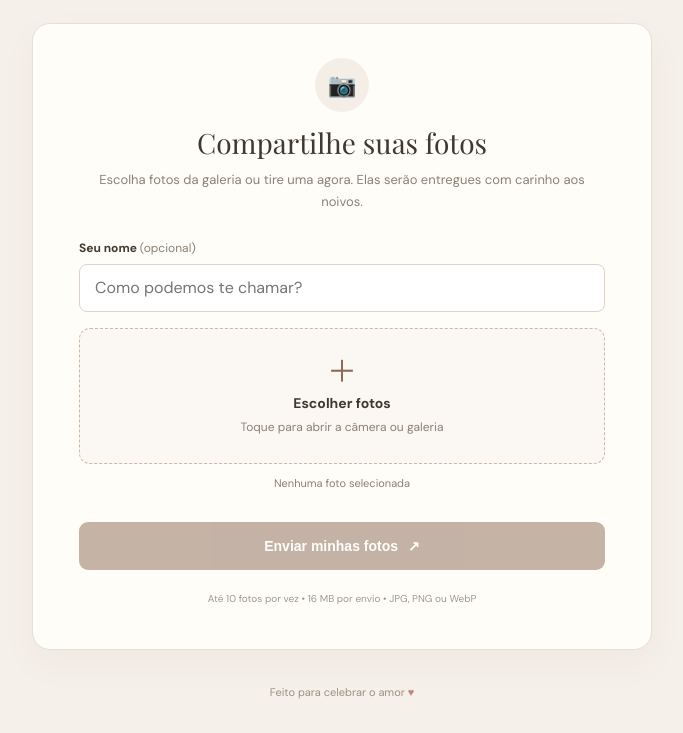
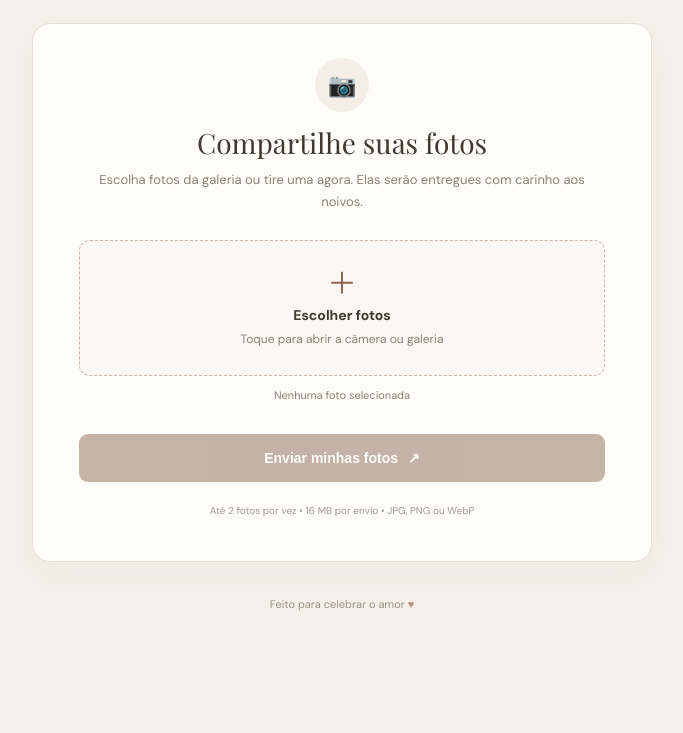
Before and after one commit to nicollas-ar/casamento, a Flask app: page / in a window 1280 px wide. Shown: the part 502-1235 px from the top of the page, without its empty margins (298-981 px from the left). After the commit the page ends 1113 px from the top, so only its background shows below. Run offline with Flask 3, Linux system fonts and the light colour scheme; some web fonts are replaced.

Commit message:
Simplificar envio: sem nome e máximo de duas fotos

```diff
--- a/templates/index.html
+++ b/templates/index.html
@@ -26,8 +26,6 @@
 <h3 id="upload-title">Compartilhe suas fotos</h3>
 <p class="small">Escolha fotos da galeria ou tire uma agora. Elas serão entregues com carinho aos noivos.</p>
 <form id="upload-form" action="{{ url_for('enviar') }}" method="post" enctype="multipart/form-data">
-<label class="field-label" for="guest-name">Seu nome <span>(opcional)</span></label>
-<input id="guest-name" type="text" name="nome" maxlength="70" autocomplete="name" placeholder="Como podemos te chamar?">
 <input id="photos" name="fotos" type="file" accept="image/jpeg,image/png,image/webp" multiple required hidden>
 <label for="photos" class="dropzone"><span class="plus-icon">＋</span><strong>Escolher fotos</strong><span>Toque para abrir a câmera ou galeria</span></label>
 <p class="selected" id="selected">Nenhuma foto selecionada</p>
@@ -35,7 +33,7 @@
 <button type="submit" id="submit" disabled>Enviar minhas fotos <span>↗</span></button>
 <div role="status" id="feedback" aria-live="polite"></div>
 </form>
-<p class="footnote">Até 10 fotos por vez • 16 MB por envio • JPG, PNG ou WebP</p>
+<p class="footnote">Até 2 fotos por vez • 16 MB por envio • JPG, PNG ou WebP</p>
 </section>
 <footer>Feito para celebrar o amor <span>♥</span></footer>
 </main>
```
